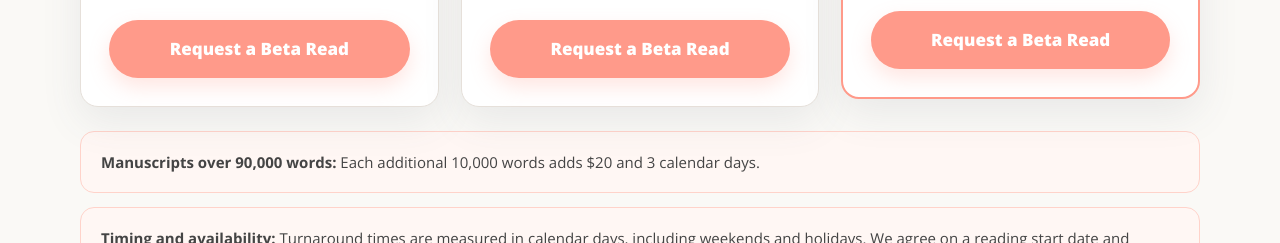
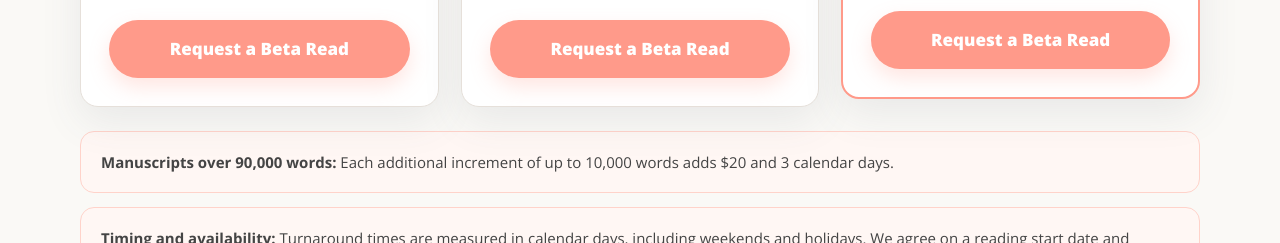
Before and after one commit to Mia-Garay/beta-reading, a plain HTML site: page index.html in a window 1280 px wide. Shown: the part 2760-3003 px from the top of the page. Drawn offline with nearby package versions, Linux system fonts and the light colour scheme.

Commit message:
Clarify additional manuscript word-count increments

```diff
--- a/index.html
+++ b/index.html
@@ -701,7 +701,7 @@
 
         <div class="note">
           <strong>Manuscripts over 90,000 words:</strong>
-          Each additional 10,000 words adds $20 and
+          Each additional increment of up to 10,000 words adds $20 and
           3 calendar days.
         </div>
 
```
